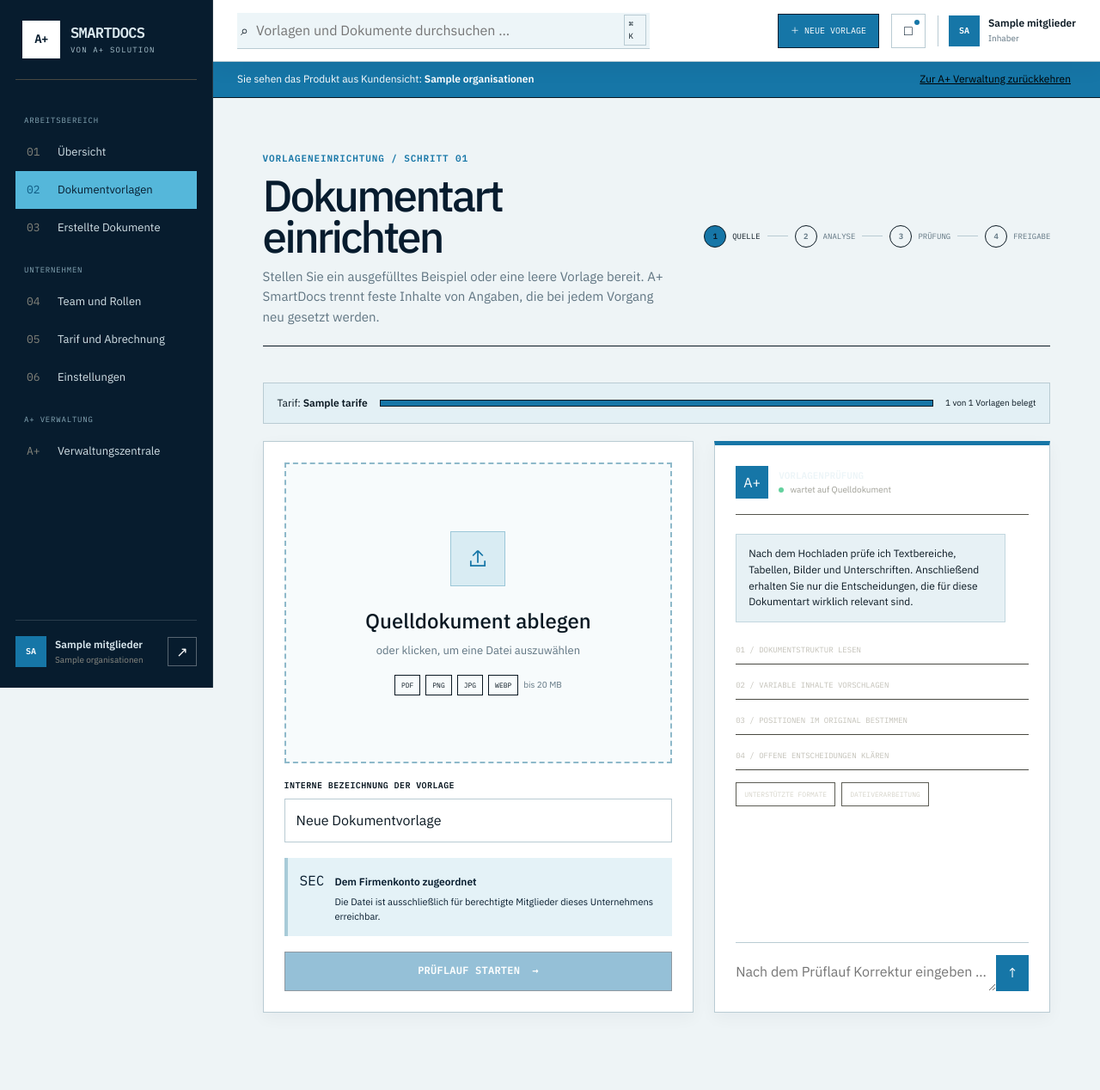
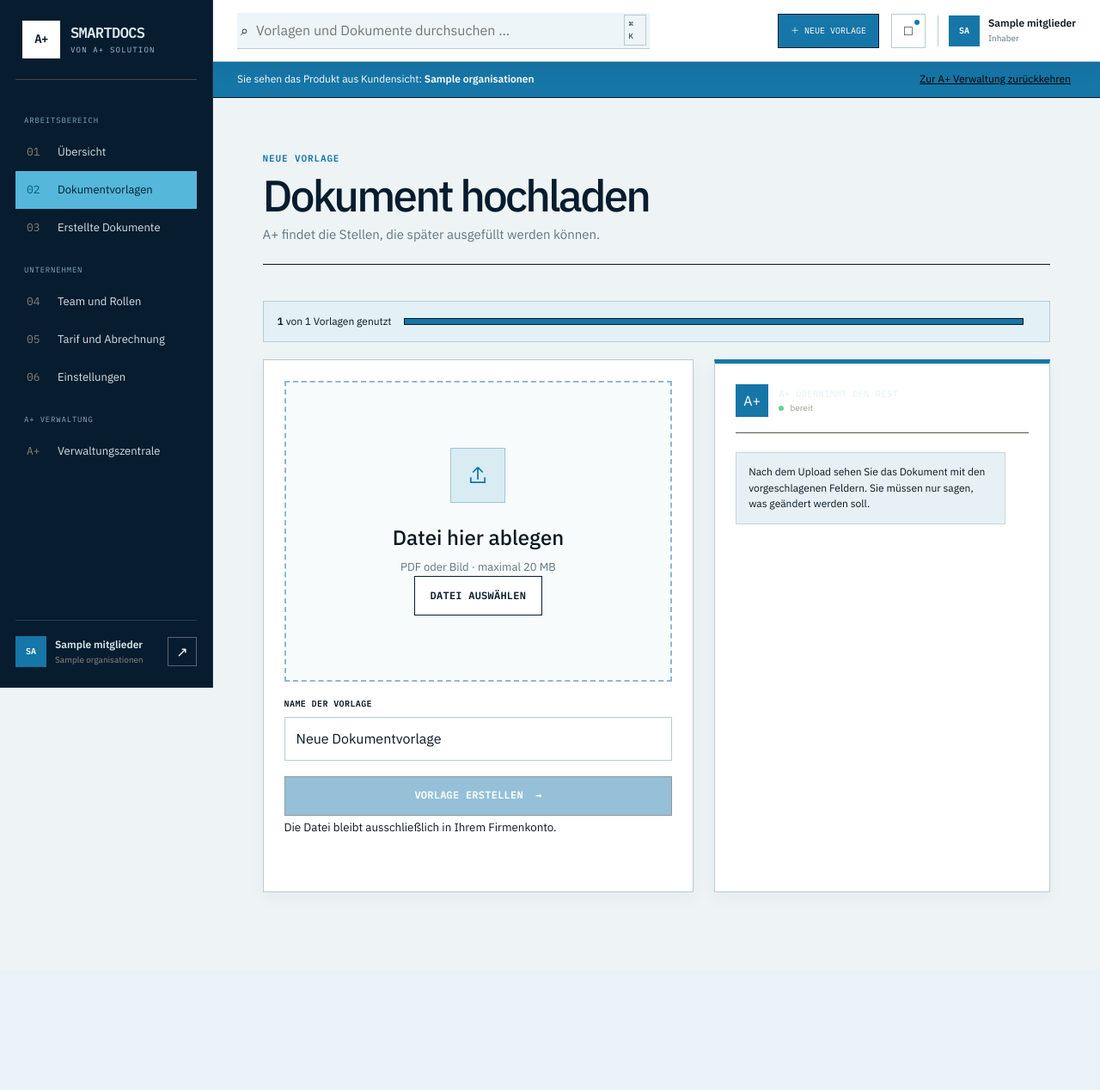
Before and after one commit to hsdarestani/A-SmartDocs, a FastAPI app: page /vorlagen/neu in a window 1280 px wide. Shown: the whole page at 86% size. After the commit the page ends 1038 px from the top, so only its background shows below. Run offline with FastAPI, Linux system fonts and the light colour scheme; the visitor is signed in with stand-in values (Sample User, id 1); tables that the repository leaves empty hold one stand-in row (values such as "Sample post"); parts of the project's set-up code (start-up, migrations or seed data) failed here and were passed over.

Commit message:
Uploadablauf auf einen Schritt reduzieren

```diff
--- a/app/templates/vorlage_neu.html
+++ b/app/templates/vorlage_neu.html
@@ -1,9 +1,19 @@
 {% extends "base.html" %}
 {% block titel %}Neue Vorlage – A+ SmartDocs{% endblock %}
 {% block inhalt %}
-<section class="studioseite"><div class="studiokopf"><div><span class="uebertitel">Vorlageneinrichtung / Schritt 01</span><h1>Dokumentart einrichten</h1><p>Stellen Sie ein ausgefülltes Beispiel oder eine leere Vorlage bereit. A+ SmartDocs trennt feste Inhalte von Angaben, die bei jedem Vorgang neu gesetzt werden.</p></div><div class="schrittanzeige"><span class="aktiv"><b>1</b>Quelle</span><i></i><span><b>2</b>Analyse</span><i></i><span><b>3</b>Prüfung</span><i></i><span><b>4</b>Freigabe</span></div></div>
-<div class="kontingenthinweis"><span>Tarif: <strong>{{ kennzahlen.abonnement.tarif.name }}</strong></span><div><i style="--fortschritt:{{ (kennzahlen.vorlagen / kennzahlen.abonnement.vorlagen_limit * 100) if kennzahlen.abonnement.vorlagen_limit else 0 }}%"></i></div><small>{{ kennzahlen.vorlagen }} von {{ kennzahlen.abonnement.vorlagen_limit }} Vorlagen belegt</small></div>
-<div class="studiogitter"><section class="studiohauptkarte"><div id="hochladeBereich" class="hochladebereich"><div class="hochladezeichen"><svg viewBox="0 0 24 24"><path d="M12 16V4m0 0L7 9m5-5 5 5M5 14v5h14v-5"/></svg></div><h2>Quelldokument ablegen</h2><p>oder klicken, um eine Datei auszuwählen</p><div class="dateihinweise"><span>PDF</span><span>PNG</span><span>JPG</span><span>WEBP</span><small>bis 20 MB</small></div><input id="dateiEingabe" type="file" accept=".pdf,.png,.jpg,.jpeg,.webp" hidden></div><div id="dateiKarte" class="dateikarte versteckt"><div class="dateizeichen gross pdf">PDF</div><div><strong id="dateiName">Dokument.pdf</strong><small id="dateiGroesse">0 MB</small></div><button id="dateiEntfernen" aria-label="Datei entfernen">×</button></div><label class="eingabefeld"><span>Interne Bezeichnung der Vorlage</span><input id="vorlagenName" type="text" value="Neue Dokumentvorlage" maxlength="180"></label><div class="datenschutzhinweis"><span>SEC</span><div><strong>Dem Firmenkonto zugeordnet</strong><p>Die Datei ist ausschließlich für berechtigte Mitglieder dieses Unternehmens erreichbar.</p></div></div><button id="analyseStarten" class="schaltflaeche primaer breit" disabled>Prüflauf starten <span>→</span></button></section>
-<aside class="assistentenkarte"><div class="assistentenkopf"><span class="assistentenbild gross">A+</span><div><strong>Vorlagenprüfung</strong><small><i></i> wartet auf Quelldokument</small></div></div><div id="dialogVerlauf" class="dialogverlauf"><div class="dialognachricht assistent">Nach dem Hochladen prüfe ich Textbereiche, Tabellen, Bilder und Unterschriften. Anschließend erhalten Sie nur die Entscheidungen, die für diese Dokumentart wirklich relevant sind.</div><div class="assistenten-checkliste"><span>01 / Dokumentstruktur lesen</span><span>02 / Variable Inhalte vorschlagen</span><span>03 / Positionen im Original bestimmen</span><span>04 / Offene Entscheidungen klären</span></div><div class="vorschlagsfragen"><button data-vorschlag="Welche Dokumentarten werden unterstützt?">Unterstützte Formate</button><button data-vorschlag="Wie werden sensible Daten geschützt?">Dateiverarbeitung</button></div></div><form id="dialogFormular" class="assistenteneingabe"><textarea id="dialogText" rows="1" placeholder="Nach dem Prüflauf Korrektur eingeben …" disabled></textarea><button type="submit" disabled aria-label="Nachricht senden">↑</button></form></aside></div>
-<section id="ergebnisBereich" class="ergebnisbereich versteckt"><div class="ergebniskopf"><div><span class="uebertitel">Prüfergebnis</span><h2 id="dokumentArt">Dokumentvorlage</h2><p id="zusammenfassung"></p></div><button id="vorlageBestaetigen" class="schaltflaeche primaer">Zur Verwendung freigeben <span>✓</span></button></div><div id="felderListe" class="felderliste"></div></section></section>
+<section class="studioseite studio-einfach">
+  <div class="studiokopf studio-kopf-einfach"><div><span class="uebertitel">Neue Vorlage</span><h1>Dokument hochladen</h1><p>A+ findet die Stellen, die später ausgefüllt werden können.</p></div></div>
+  <div class="kontingenthinweis"><span><strong>{{ kennzahlen.vorlagen }}</strong> von {{ kennzahlen.abonnement.vorlagen_limit }} Vorlagen genutzt</span><div><i style="--fortschritt:{{ (kennzahlen.vorlagen / kennzahlen.abonnement.vorlagen_limit * 100) if kennzahlen.abonnement.vorlagen_limit else 0 }}%"></i></div></div>
+  <div class="studiogitter studio-gitter-einfach">
+    <section class="studiohauptkarte">
+      <div id="hochladeBereich" class="hochladebereich hochladebereich-einfach"><div class="hochladezeichen"><svg viewBox="0 0 24 24"><path d="M12 16V4m0 0L7 9m5-5 5 5M5 14v5h14v-5"/></svg></div><h2>Datei hier ablegen</h2><p>PDF oder Bild · maximal 20 MB</p><button type="button" class="schaltflaeche sekundaer">Datei auswählen</button><input id="dateiEingabe" type="file" accept=".pdf,.png,.jpg,.jpeg,.webp" hidden></div>
+      <div id="dateiKarte" class="dateikarte versteckt"><div class="dateizeichen gross pdf">PDF</div><div><strong id="dateiName">Dokument.pdf</strong><small id="dateiGroesse">0 MB</small></div><button id="dateiEntfernen" aria-label="Datei entfernen">×</button></div>
+      <label class="eingabefeld"><span>Name der Vorlage</span><input id="vorlagenName" type="text" value="Neue Dokumentvorlage" maxlength="180"></label>
+      <button id="analyseStarten" class="schaltflaeche primaer breit" disabled>Vorlage erstellen <span>→</span></button>
+      <small class="studio-sicherheit">Die Datei bleibt ausschließlich in Ihrem Firmenkonto.</small>
+    </section>
+    <aside class="assistentenkarte assistentenkarte-einfach"><div class="assistentenkopf"><span class="assistentenbild gross">A+</span><div><strong>A+ übernimmt den Rest</strong><small><i></i> bereit</small></div></div><div id="dialogVerlauf" class="dialogverlauf"><div class="dialognachricht assistent">Nach dem Upload sehen Sie das Dokument mit den vorgeschlagenen Feldern. Sie müssen nur sagen, was geändert werden soll.</div></div><form id="dialogFormular" class="assistenteneingabe versteckt"><textarea id="dialogText" rows="1" disabled></textarea><button type="submit" disabled>↑</button></form></aside>
+  </div>
+  <section id="ergebnisBereich" class="ergebnisbereich versteckt"><div class="ergebniskopf"><div><span class="uebertitel">Erkannt</span><h2 id="dokumentArt">Dokumentvorlage</h2><p id="zusammenfassung"></p></div><button id="vorlageBestaetigen" class="schaltflaeche primaer">Im Editor öffnen <span>→</span></button></div><div id="felderListe" class="felderliste"></div></section>
+</section>
 {% endblock %}
```
